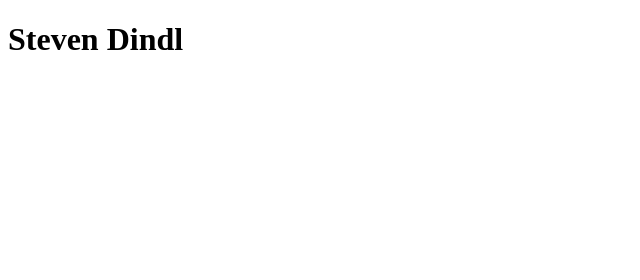
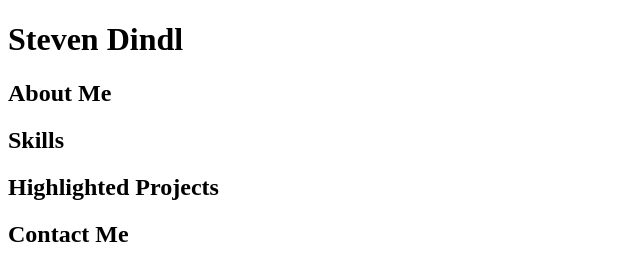
Before and after one commit to stevendindl/smdindl.github.io, a plain HTML site: page index.html in a window 1280 px wide. Shown: the whole page, without its empty margins (0-640 px from the left). Drawn offline with Linux system fonts and the light colour scheme.

Commit message:
updated tabs

```diff
--- a/index.html
+++ b/index.html
@@ -5,5 +5,9 @@
 </head>
 <body>
     <h1>Steven Dindl</h1>
+    <div class="about"><h2>About Me</h2></div>
+    <div class="skills"><h2>Skills</h2></div>
+    <div class="projects"><h2>Highlighted Projects</h2></div>
+    <div class="about"><h2>Contact Me</h2></div>
 </body>
 </html>
```
Also changed, not shown: 1 other file.
